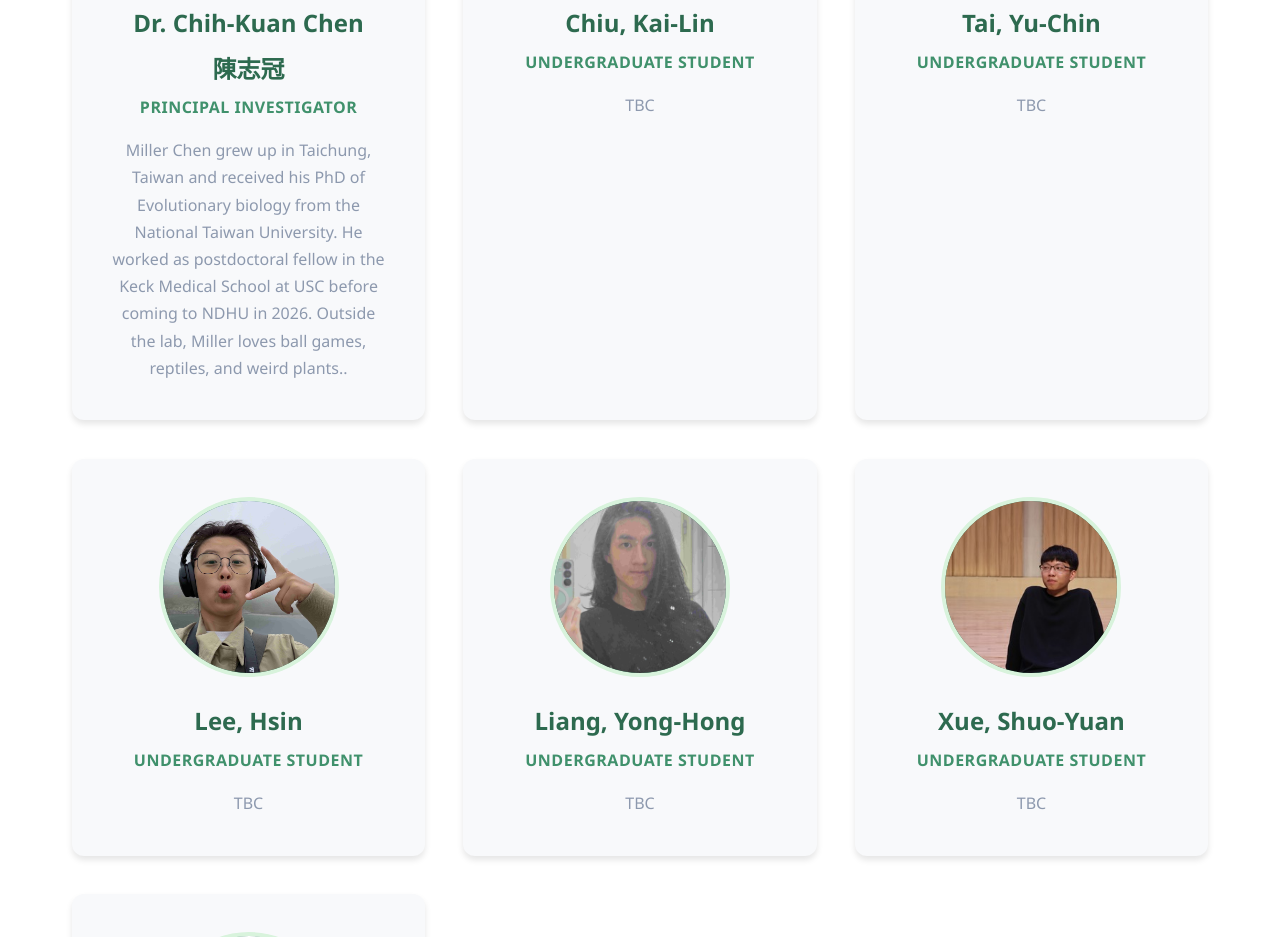
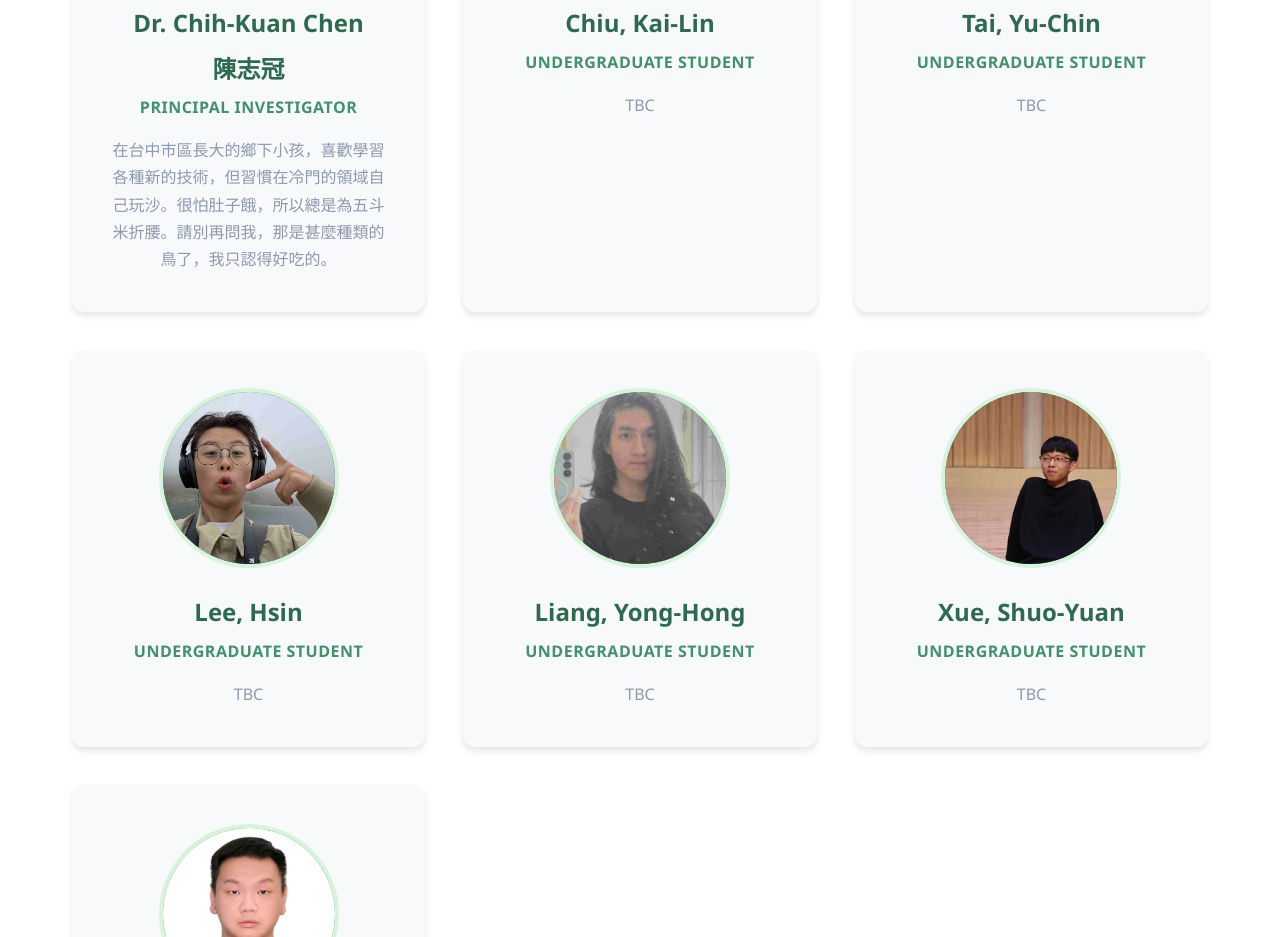
Before and after one commit to chihkuanchen/Chen-lab-website, a plain HTML site: page index.html in a window 1280 px wide. Shown: the part 2444-3381 px from the top of the page. Drawn offline with Linux system fonts and the light colour scheme.

Commit message:
Update member bio for Dr. Chih-Kuan Chen

```diff
--- a/index.html
+++ b/index.html
@@ -728,7 +728,7 @@
                     <h3>Dr. Chih-Kuan Chen</h3>
                     <h3>陳志冠</h3>
                     <div class="member-role">Principal Investigator</div>
-                    <p class="member-bio">Miller Chen grew up in Taichung, Taiwan and received his PhD of Evolutionary biology from the National Taiwan University. He worked as postdoctoral fellow in the Keck Medical School at USC before coming to NDHU in 2026. Outside the lab, Miller loves ball games, reptiles, and weird plants..</p>
+                    <p class="member-bio">在台中市區長大的鄉下小孩，喜歡學習各種新的技術，但習慣在冷門的領域自己玩沙。很怕肚子餓，所以總是為五斗米折腰。請別再問我，那是甚麼種類的鳥了，我只認得好吃的。</p>
                 </div>
                 <div class="team-card">
                     <img class="avatar" src="Portrait/Chiu, Kai-Lin.jpg" alt="Chiu, Kai-Lin">
```
